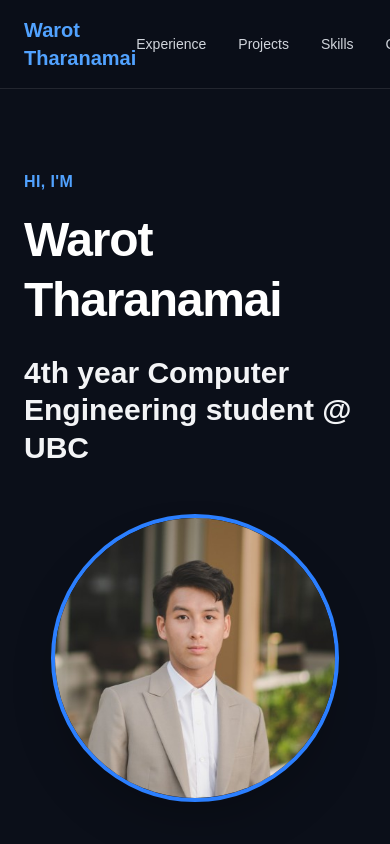
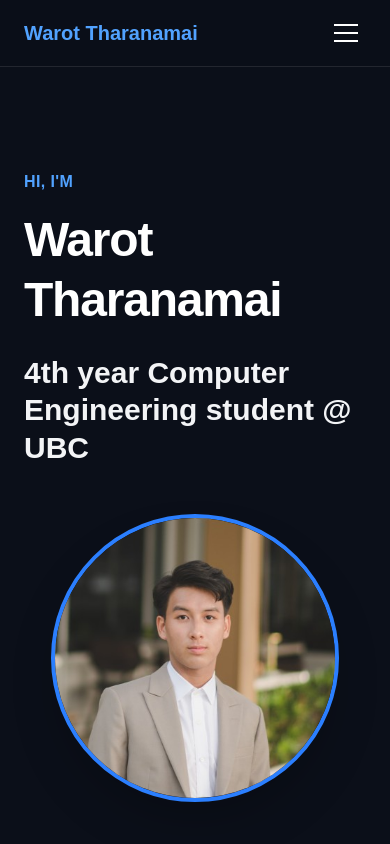
Before and after one commit to Warotpete/portfolio, a Next.js app: page / in a window 390 px wide. Shown: the top 844 px of the page. Built offline with nearby package versions, Linux system fonts and the light colour scheme.

Commit message:
fix nav bar

```diff
--- /dev/null
+++ b/app/components/navbar.tsx
@@ -0,0 +1,59 @@
+"use client";
+import { useState } from "react";
+
+export default function Navbar() {
+  const [open, setOpen] = useState(false);
+
+  const links = [
+    { href: "#work-experience", label: "Experience" },
+    { href: "#projects",        label: "Projects"   },
+    { href: "#skills",          label: "Skills"     },
+    { href: "#contact",         label: "Contact"    },
+  ];
+
+  return (
+    <nav className="fixed top-0 left-0 right-0 z-50 bg-[#0b0f19]/95 backdrop-blur border-b border-white/10">
+      <div className="max-w-6xl mx-auto px-6 py-4 flex items-center justify-between">
+
+        {/* Logo */}
+        <a href="#" className="text-xl font-bold text-blue-400">
+          Warot Tharanamai
+        </a>
+
+        {/* Desktop links */}
+        <div className="hidden md:flex gap-8">
+          {links.map((l) => (
+            <a key={l.href} href={l.href}
+               className="text-gray-300 hover:text-blue-400 transition text-sm">
+              {l.label}
+            </a>
+          ))}
+        </div>
+
+        {/* Hamburger button — mobile only */}
+        <button
+          className="md:hidden flex flex-col gap-1.5 p-2"
+          onClick={() => setOpen(!open)}
+          aria-label="Toggle menu"
+        >
+          <span className={`block w-6 h-0.5 bg-white transition-transform duration-300 ${open ? "rotate-45 translate-y-2" : ""}`} />
+          <span className={`block w-6 h-0.5 bg-white transition-opacity duration-300 ${open ? "opacity-0" : ""}`} />
+          <span className={`block w-6 h-0.5 bg-white transition-transform duration-300 ${open ? "-rotate-45 -translate-y-2" : ""}`} />
+        </button>
+      </div>
+
+      {/* Mobile dropdown */}
+      {open && (
+        <div className="md:hidden border-t border-white/10 bg-[#0b0f19] px-6 py-4 flex flex-col gap-4">
+          {links.map((l) => (
+            <a key={l.href} href={l.href}
+               onClick={() => setOpen(false)}
+               className="text-gray-300 hover:text-blue-400 transition text-base">
+              {l.label}
+            </a>
+          ))}
+        </div>
+      )}
+    </nav>
+  );
+}
--- a/app/page.tsx
+++ b/app/page.tsx
@@ -1,31 +1,10 @@
 import Image from "next/image";
+import Navbar from "./components/navbar";
 
 export default function Home() {
   return (
     <main className="min-h-screen bg-[#0b0f19] text-white">
-      {/* Sticky Navbar */}
-      <nav className="fixed top-0 left-0 right-0 z-50 bg-[#0b0f19]/95 backdrop-blur border-b border-white/10">
-        <div className="max-w-6xl mx-auto px-6 py-4 flex items-center justify-between">
-          <a href="#" className="text-xl font-bold text-blue-400">
-            Warot Tharanamai
-          </a>
-          <div className="flex gap-8">
-
-            <a href="#work-experience" className="text-gray-300 hover:text-blue-400 transition text-sm">
-              Experience
-            </a>
-            <a href="#projects" className="text-gray-300 hover:text-blue-400 transition text-sm">
-              Projects
-            </a>
-            <a href="#skills" className="text-gray-300 hover:text-blue-400 transition text-sm">
-              Skills
-            </a>
-            <a href="#contact" className="text-gray-300 hover:text-blue-400 transition text-sm">
-              Contact
-            </a>
-          </div>
-        </div>
-      </nav>
+      <Navbar />
 
       <section className="min-h-screen flex items-center px-6 py-20 mt-16 relative">
         {/* Enhanced hero background */}
@@ -92,7 +71,7 @@ export default function Home() {
               <div className="flex flex-col md:flex-row md:justify-between md:items-start gap-4">
                 <div>
                   <h3 className="text-2xl font-semibold">Incoming Intern</h3>
-                  <p className="mt-2 text-gray-400">True Corporation · Bangkok · On-site</p>
+                  <p className="mt-2 text-gray-400">True Corporation · Bangkok, Thailand</p>
                 </div>
                 <div className="text-right">
                   <p className="text-gray-400">May 2026 – Present</p>
@@ -172,57 +151,7 @@ export default function Home() {
         </div>
       </section>
 
-      <section id="skills" className="py-20 px-6 bg-[#08101f]">
-        <div className="max-w-6xl mx-auto">
-          <div className="mb-12 text-center">
-            <h2 className="text-4xl md:text-5xl font-bold">Skills & Tech Stack</h2>
-            <p className="mt-4 text-gray-400">Languages, frameworks, tools, and platforms I work with</p>
-          </div>
 
-          <div className="grid md:grid-cols-4 gap-8">
-            <div>
-              <h3 className="text-lg font-semibold mb-4 text-blue-400">Languages</h3>
-              <div className="flex flex-wrap gap-2">
-                <span className="px-3 py-1 bg-blue-900/30 text-blue-300 text-sm rounded-full border border-blue-500/30">Python</span>
-                <span className="px-3 py-1 bg-blue-900/30 text-blue-300 text-sm rounded-full border border-blue-500/30">C</span>
-                <span className="px-3 py-1 bg-blue-900/30 text-blue-300 text-sm rounded-full border border-blue-500/30">Java</span>
-                <span className="px-3 py-1 bg-blue-900/30 text-blue-300 text-sm rounded-full border border-blue-500/30">JavaScript</span>
-                <span className="px-3 py-1 bg-blue-900/30 text-blue-300 text-sm rounded-full border border-blue-500/30">TypeScript</span>
-              </div>
-            </div>
-
-            <div>
-              <h3 className="text-lg font-semibold mb-4 text-blue-400">AI/ML</h3>
-              <div className="flex flex-wrap gap-2">
-                <span className="px-3 py-1 bg-purple-900/30 text-purple-300 text-sm rounded-full border border-purple-500/30">TensorFlow</span>
-                <span className="px-3 py-1 bg-purple-900/30 text-purple-300 text-sm rounded-full border border-purple-500/30">Scikit-learn</span>
-                <span className="px-3 py-1 bg-purple-900/30 text-purple-300 text-sm rounded-full border border-purple-500/30">YOLO</span>
-                <span className="px-3 py-1 bg-purple-900/30 text-purple-300 text-sm rounded-full border border-purple-500/30">LiDAR</span>
-              </div>
-            </div>
-
-            <div>
-              <h3 className="text-lg font-semibold mb-4 text-blue-400">Frameworks</h3>
-              <div className="flex flex-wrap gap-2">
-                <span className="px-3 py-1 bg-green-900/30 text-green-300 text-sm rounded-full border border-green-500/30">React</span>
-                <span className="px-3 py-1 bg-green-900/30 text-green-300 text-sm rounded-full border border-green-500/30">Next.js</span>
-                <span className="px-3 py-1 bg-green-900/30 text-green-300 text-sm rounded-full border border-green-500/30">Streamlit</span>
-                <span className="px-3 py-1 bg-green-900/30 text-green-300 text-sm rounded-full border border-green-500/30">ROS2</span>
-              </div>
-            </div>
-
-            <div>
-              <h3 className="text-lg font-semibold mb-4 text-blue-400">Tools & Platforms</h3>
-              <div className="flex flex-wrap gap-2">
-                <span className="px-3 py-1 bg-yellow-900/30 text-yellow-300 text-sm rounded-full border border-yellow-500/30">Git</span>
-                <span className="px-3 py-1 bg-yellow-900/30 text-yellow-300 text-sm rounded-full border border-yellow-500/30">Docker</span>
-                <span className="px-3 py-1 bg-yellow-900/30 text-yellow-300 text-sm rounded-full border border-yellow-500/30">Heroku</span>
-                <span className="px-3 py-1 bg-yellow-900/30 text-yellow-300 text-sm rounded-full border border-yellow-500/30">AWS</span>
-              </div>
-            </div>
-          </div>
-        </div>
-      </section>
 
       <section id="projects" className="py-20 px-6 bg-[#0b0f19]">
         <div className="max-w-6xl mx-auto">
@@ -375,6 +304,58 @@ export default function Home() {
         </div>
       </section>
 
+      <section id="skills" className="py-20 px-6 bg-[#08101f]">
+        <div className="max-w-6xl mx-auto">
+          <div className="mb-12 text-center">
+            <h2 className="text-4xl md:text-5xl font-bold">Skills & Tech Stack</h2>
+            <p className="mt-4 text-gray-400">Languages, frameworks, tools, and platforms I work with</p>
+          </div>
+
+          <div className="grid md:grid-cols-4 gap-8">
+            <div>
+              <h3 className="text-lg font-semibold mb-4 text-blue-400">Languages</h3>
+              <div className="flex flex-wrap gap-2">
+                <span className="px-3 py-1 bg-blue-900/30 text-blue-300 text-sm rounded-full border border-blue-500/30">Python</span>
+                <span className="px-3 py-1 bg-blue-900/30 text-blue-300 text-sm rounded-full border border-blue-500/30">C</span>
+                <span className="px-3 py-1 bg-blue-900/30 text-blue-300 text-sm rounded-full border border-blue-500/30">Java</span>
+                <span className="px-3 py-1 bg-blue-900/30 text-blue-300 text-sm rounded-full border border-blue-500/30">JavaScript</span>
+                <span className="px-3 py-1 bg-blue-900/30 text-blue-300 text-sm rounded-full border border-blue-500/30">TypeScript</span>
+              </div>
+            </div>
+
+            <div>
+              <h3 className="text-lg font-semibold mb-4 text-blue-400">AI/ML</h3>
+              <div className="flex flex-wrap gap-2">
+                <span className="px-3 py-1 bg-purple-900/30 text-purple-300 text-sm rounded-full border border-purple-500/30">TensorFlow</span>
+                <span className="px-3 py-1 bg-purple-900/30 text-purple-300 text-sm rounded-full border border-purple-500/30">Scikit-learn</span>
+                <span className="px-3 py-1 bg-purple-900/30 text-purple-300 text-sm rounded-full border border-purple-500/30">YOLO</span>
+                <span className="px-3 py-1 bg-purple-900/30 text-purple-300 text-sm rounded-full border border-purple-500/30">LiDAR</span>
+              </div>
+            </div>
+
+            <div>
+              <h3 className="text-lg font-semibold mb-4 text-blue-400">Frameworks</h3>
+              <div className="flex flex-wrap gap-2">
+                <span className="px-3 py-1 bg-green-900/30 text-green-300 text-sm rounded-full border border-green-500/30">React</span>
+                <span className="px-3 py-1 bg-green-900/30 text-green-300 text-sm rounded-full border border-green-500/30">Next.js</span>
+                <span className="px-3 py-1 bg-green-900/30 text-green-300 text-sm rounded-full border border-green-500/30">Streamlit</span>
+                <span className="px-3 py-1 bg-green-900/30 text-green-300 text-sm rounded-full border border-green-500/30">ROS2</span>
+              </div>
+            </div>
+
+            <div>
+              <h3 className="text-lg font-semibold mb-4 text-blue-400">Tools & Platforms</h3>
+              <div className="flex flex-wrap gap-2">
+                <span className="px-3 py-1 bg-yellow-900/30 text-yellow-300 text-sm rounded-full border border-yellow-500/30">Git</span>
+                <span className="px-3 py-1 bg-yellow-900/30 text-yellow-300 text-sm rounded-full border border-yellow-500/30">Docker</span>
+                <span className="px-3 py-1 bg-yellow-900/30 text-yellow-300 text-sm rounded-full border border-yellow-500/30">Heroku</span>
+                <span className="px-3 py-1 bg-yellow-900/30 text-yellow-300 text-sm rounded-full border border-yellow-500/30">AWS</span>
+              </div>
+            </div>
+          </div>
+        </div>
+      </section>
+
       <section id="contact" className="py-20 px-6 bg-[#0b0f19]">
         <div className="max-w-4xl mx-auto text-center">
           <h2 className="text-4xl md:text-5xl font-bold mb-6">Get in Touch</h2>
```
